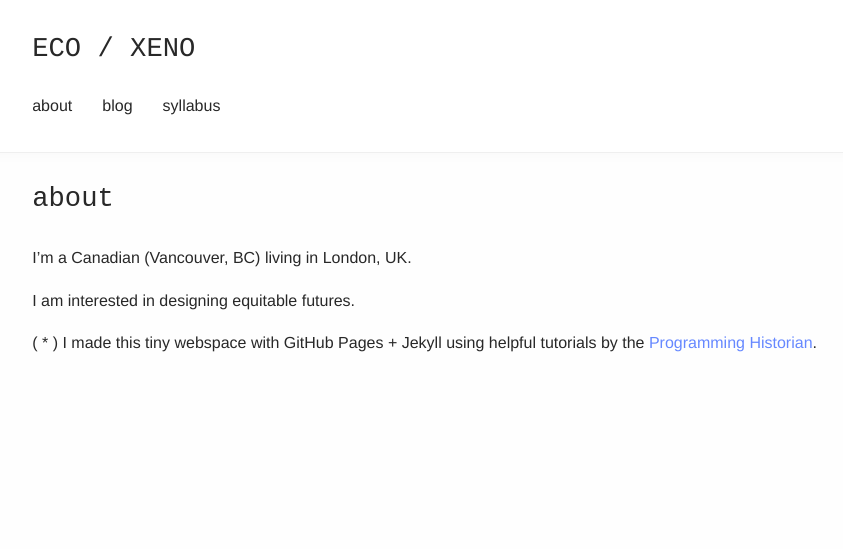
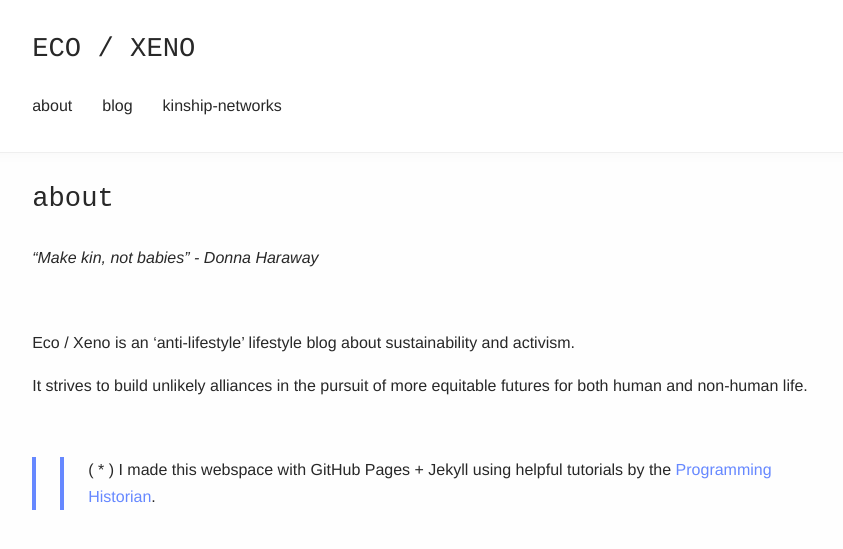
Before and after one commit to teddiebrock/blank-spaces, a Jekyll site: the page built from about.md, in a window 1280 px wide. Shown: the top 549 px of the page, without its empty margins (211-1054 px from the left). Built offline with Jekyll 4.4.1, drawn with Linux system fonts in a browser that asks for light colours.

Commit message:
content and nav edits

```diff
--- a/_config.yml
+++ b/_config.yml
@@ -19,7 +19,7 @@ dark_header: false           # keep the header dark
 navigation:                  # (optional) site navigation in the header
   - about.md
   - blog.md
-  - syllabus.md
+  - kin-networks.md
 #  - title: "https://"       # linking external sites is also supported
 
 icons:                       # (optional) icons in the header, see http://fontawesome.com/icons
--- a/_layouts/home.html
+++ b/_layouts/home.html
@@ -1,7 +1,7 @@
 ---
 layout: default
 ---
- <img src="{{site.baseurl}}/assets/header.jpg" onclick="window.open('anotherpage.html', '_blank');" />
+ <img src="{{site.baseurl}}/assets/header.jpg">
 
 {% if site.show_excerpts and page.name == "index.html" %}
 {% for page in paginator.posts %}
--- a/about.md
+++ b/about.md
@@ -4,10 +4,21 @@ permalink: "/about/"
 layout: page
 ---
 
-I'm a Canadian (Vancouver, BC) living in London, UK.
+*"Make kin, not babies"*
+*- Donna Haraway*
 
-I am interested in designing equitable futures.
+&nbsp;
+&nbsp;
+&nbsp;
+&nbsp;
 
+**Eco / Xeno is an 'anti-lifestyle' lifestyle blog about sustainability and activism.**
 
-( * ) I made this tiny webspace with GitHub Pages + Jekyll using
+**It strives to build unlikely alliances in the pursuit of more equitable futures for both human and non-human life.**
+
+&nbsp;
+&nbsp;
+&nbsp;
+&nbsp;
+>>( * ) I made this webspace with GitHub Pages + Jekyll using
 helpful tutorials by the [Programming Historian](https://programminghistorian.org/).
```
Also changed, not shown: kin-networks.md (added, +14 -0 lines), syllabus.md (deleted, +0 -6 lines).
